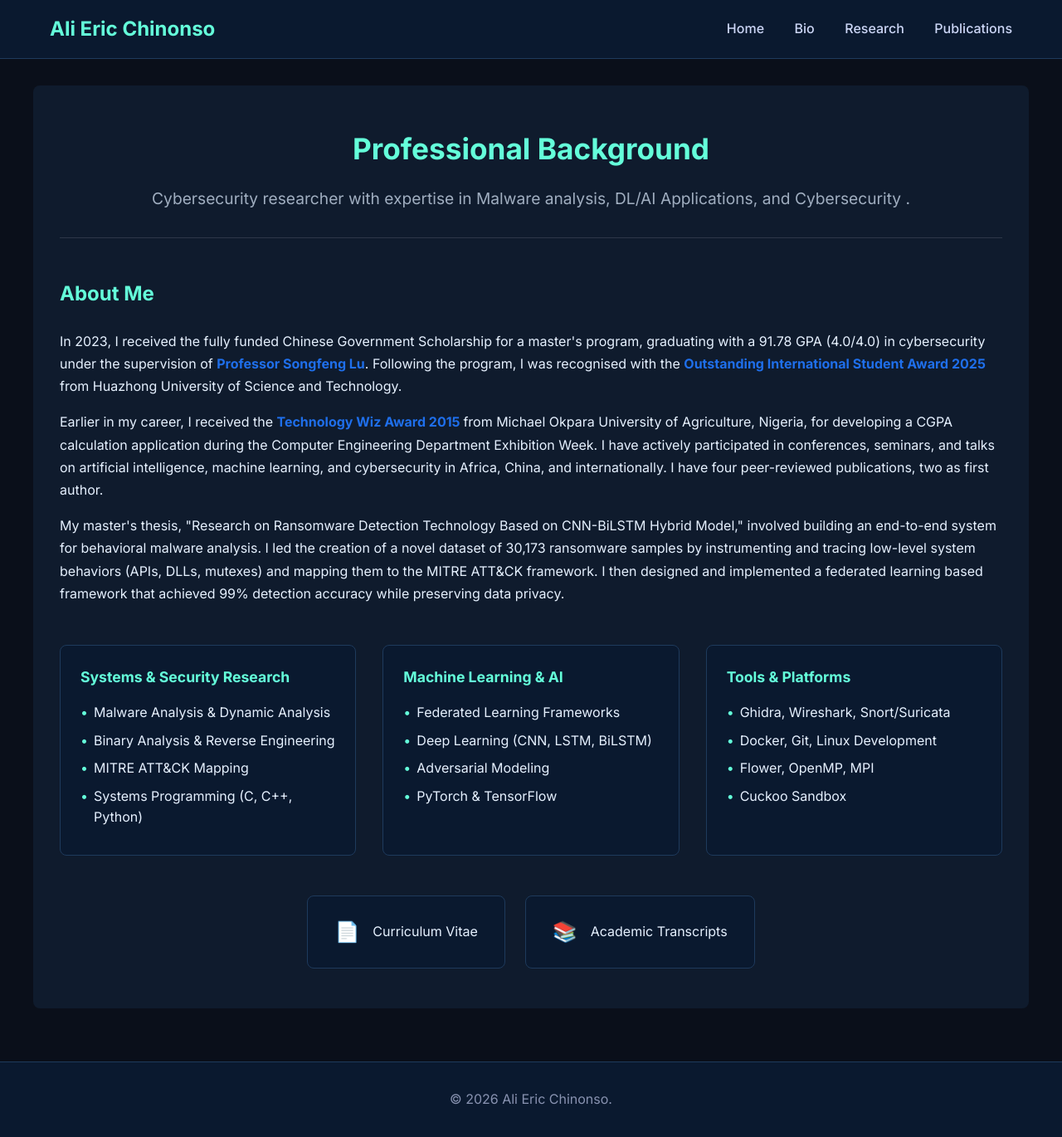
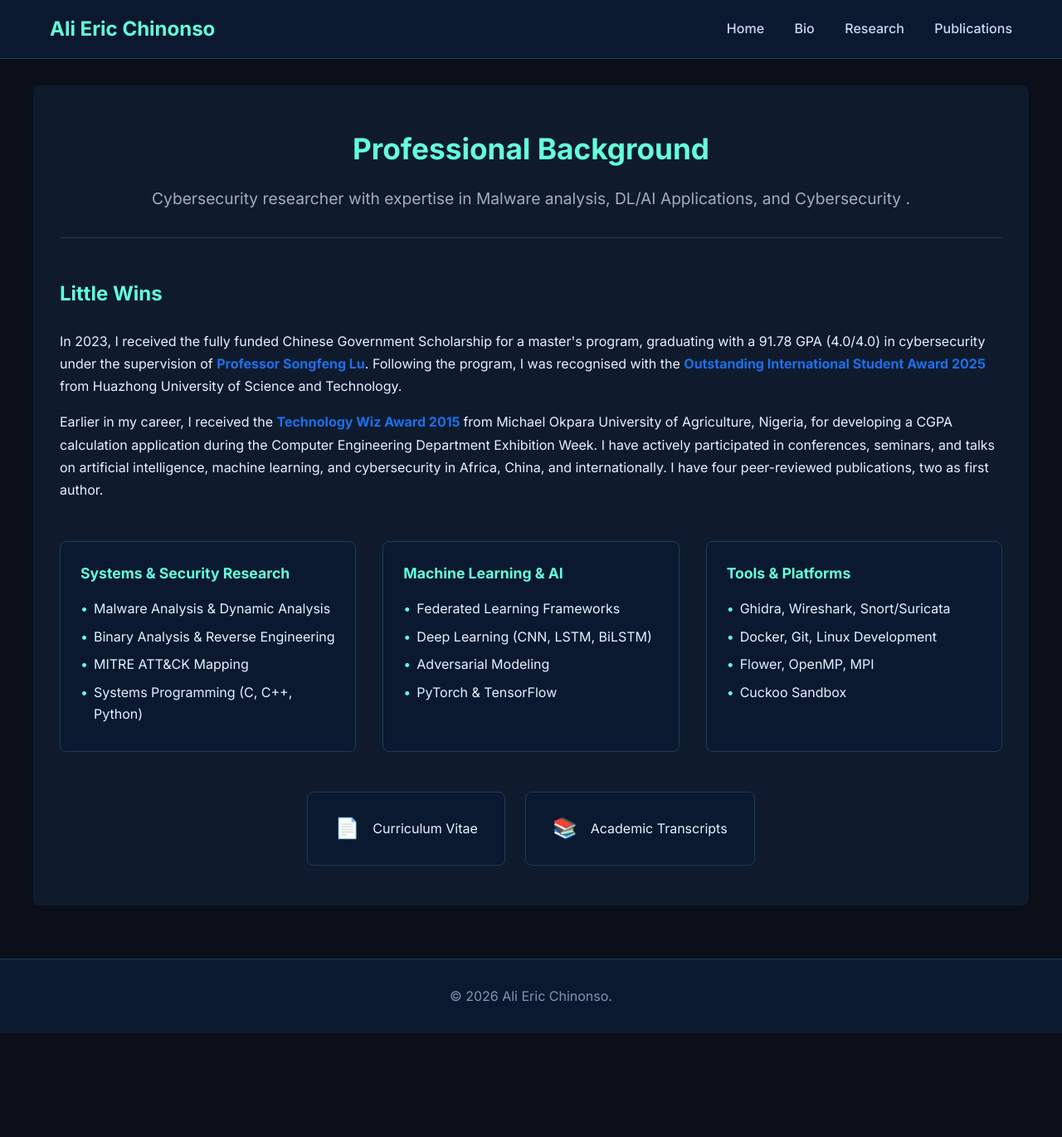
Before and after one commit to EmpireNetwork123/EmpireNetwork123.github.io, a Jekyll site: the page built from bio.md, in a window 1280 px wide and 1370 px high. Shown: the whole window at 83% size. Built offline with Jekyll 4.4.1, drawn with Linux system fonts in a browser that asks for light colours.

Commit message:
Revise bio section and update heading
Updated the bio section to reflect recent achievements and changed the heading from 'About Me' to 'Little Wins'. Removed a paragraph about the master's thesis.

```diff
--- a/bio.md
+++ b/bio.md
@@ -11,7 +11,7 @@ permalink: /bio/
 
 <div class="bio-content">
   <div class="bio-section">
-    <h3>About Me</h3>
+    <h3>Little Wins</h3>
 <p>
 In 2023, I received the fully funded Chinese Government Scholarship for a master's program, graduating with a 91.78 GPA (4.0/4.0) in cybersecurity under the supervision of
 <a href="#" style="font-weight:600; color:#1f6feb; text-decoration:none;">Professor Songfeng Lu</a>.
@@ -29,11 +29,7 @@ Technology Wiz Award 2015
 </span>
 from Michael Okpara University of Agriculture, Nigeria, for developing a CGPA calculation application during the Computer Engineering Department Exhibition Week. I have actively participated in conferences, seminars, and talks on artificial intelligence, machine learning, and cybersecurity in Africa, China, and internationally. I have four peer-reviewed publications, two as first author.
 </p>
-
-<p>
-My master's thesis, "Research on Ransomware Detection Technology Based on CNN-BiLSTM Hybrid Model," involved building an end-to-end system for behavioral malware analysis. I led the creation of a novel dataset of 30,173 ransomware samples by instrumenting and tracing low-level system behaviors (APIs, DLLs, mutexes) and mapping them to the MITRE ATT&CK framework. I then designed and implemented a federated learning based framework that achieved 99% detection accuracy while preserving data privacy.</p>
   </div>
-
   <div class="bio-grid">
     <div class="skills-card">
       <h4>Systems & Security Research</h4>
```
